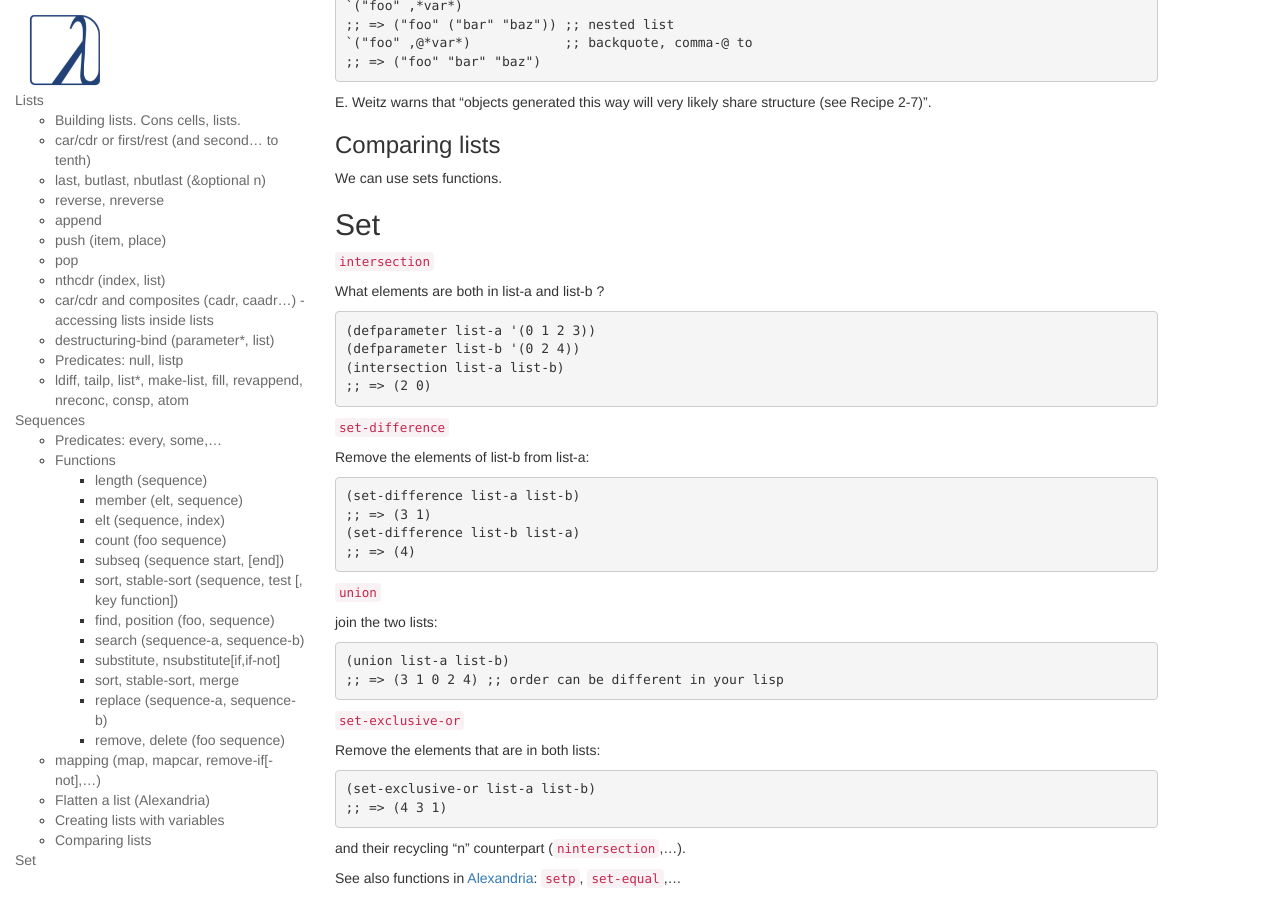
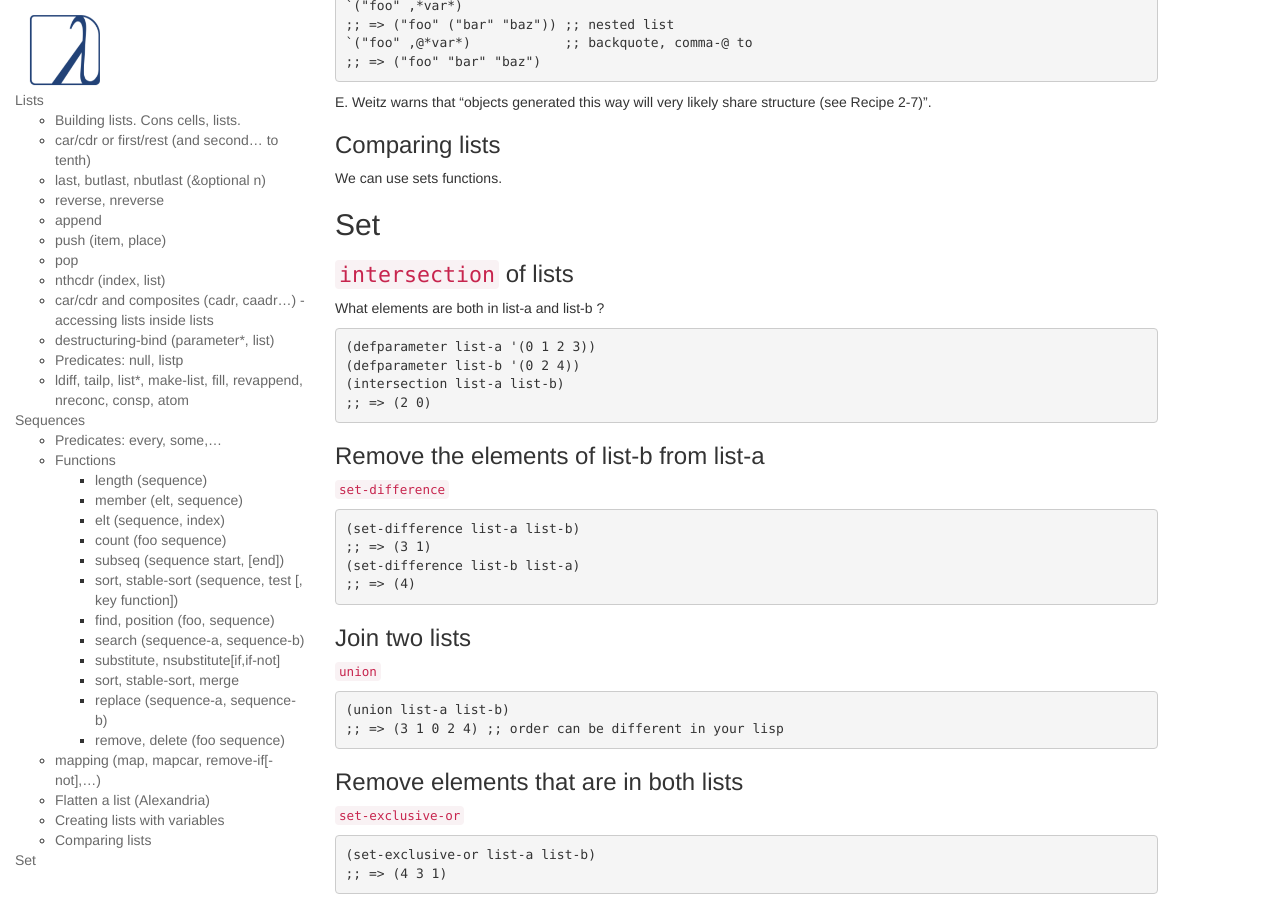
Before and after one commit to LispCookbook/cl-cookbook, a Jekyll site: the page built from data-structures.md, in a window 1280 px wide and 900 px high, scrolled down 7060 px. Built offline with Jekyll 4.4.1, drawn with Linux system fonts in a browser that asks for light colours.

Commit message:
data-structures - set: create subsetions

```diff
--- a/data-structures.md
+++ b/data-structures.md
@@ -508,7 +508,7 @@ We can use sets functions.
 
 ## Set
 
-`intersection`
+### `intersection` of lists
 
 What elements are both in list-a and list-b ?
 
@@ -519,9 +519,9 @@ What elements are both in list-a and list-b ?
 ;; => (2 0)
 ~~~
 
+### Remove the elements of list-b from list-a
+
 `set-difference`
-
-Remove the elements of list-b from list-a:
 
 ~~~lisp
 (set-difference list-a list-b)
@@ -530,18 +530,18 @@ Remove the elements of list-b from list-a:
 ;; => (4)
 ~~~
 
+### Join two lists
+
 `union`
-
-join the two lists:
 
 ~~~lisp
 (union list-a list-b)
 ;; => (3 1 0 2 4) ;; order can be different in your lisp
 ~~~
 
+### Remove elements that are in both lists
+
 `set-exclusive-or`
-
-Remove the elements that are in both lists:
 
 ~~~lisp
 (set-exclusive-or list-a list-b)
```
